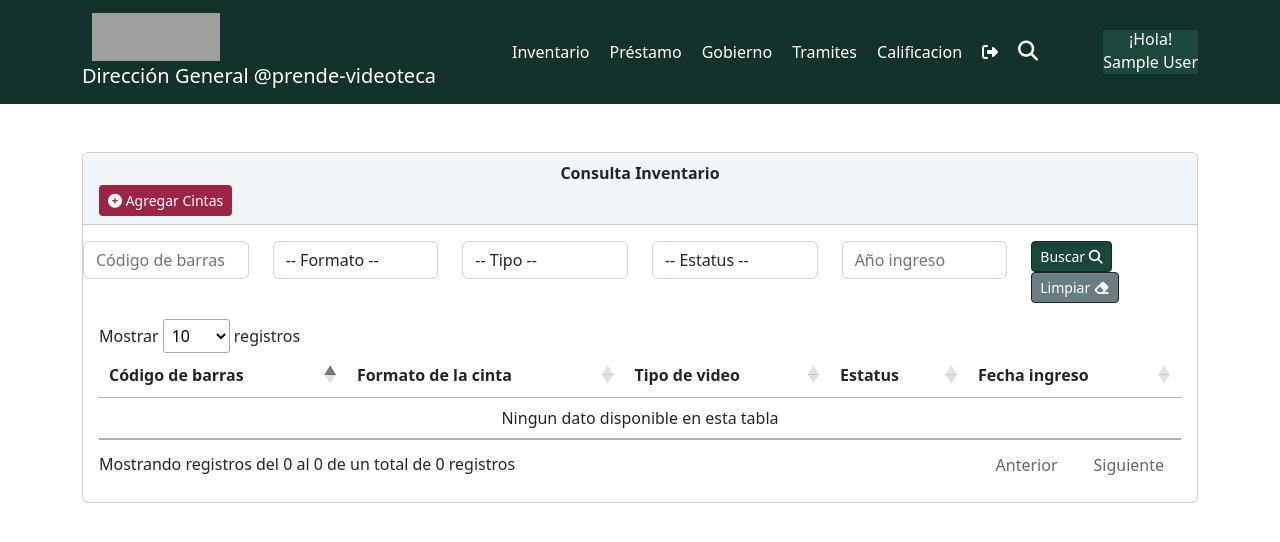
After one commit to roberto-mx/videoteca, a Django app: page /cintas/consultaInventario/ in a window 1280 px wide. The commit adds this page. Shown: the top 542 px of the page. Run offline with Django 3.2, Linux system fonts and the light colour scheme; the visitor is signed in with stand-in values (Sample User, id 1); data that the repository does not hold is empty; some libraries are stand-ins or nearby versions; grey boxes are pictures that could not be loaded.

Commit message:
Cambios de Inventario

```diff
--- a/inventario/forms.py
+++ b/inventario/forms.py
@@ -48,13 +48,13 @@ class MaestroCintasFilter(forms.Form):
 class MaestrosCintasForm(forms.ModelForm):
     class Meta:
         model = MaestroCintas
-        fields = ['video_id', 'video_cbarras', 'form_clave', 'video_codificacion',
+        fields = [ 'video_cbarras', 'form_clave', 'video_codificacion',
                   'video_tipo', 'video_fingreso', 'video_inventario', 'video_estatus',
                   'video_rack', 'video_nivel', 'video_anoproduccion', 'video_productor',
                   'video_coordinador', 'video_fechamov','video_observaciones', 'usua_clave',
                   'video_fchcal', 'video_target', 'tipo_id', 'origen_id']
         widgets = {
-            'video_id': forms.HiddenInput(),
+            # 'video_id': forms.HiddenInput(),
             'video_fechamov': forms.TextInput(),
             'video_cbarras': forms.TextInput(attrs={'placeholder': 'Código de barras'}),
             'video_observaciones': forms.Textarea(),
--- a/inventario/static/js/LengujeDatatable.js
+++ b/inventario/static/js/LengujeDatatable.js
@@ -1,4 +1,5 @@
 const len = {
+
 "lengthMenu": [[ 5, 10, 25, 50, 100, 150,200, -1], [5, 10,  25, 50 ,100 ,150,200, "Todo"]],
 "order": [[ 0, "asc" ]],
 
@@ -27,3 +28,33 @@ const len = {
         },
     }
 }
+
+const tableInventario = {
+"lengthMenu": [[ 10, 25, 50, 100, 150,200, -1], [ 10,  25, 50 ,100 ,150,200, "Todo"]],
+"order": [[ 0, "asc" ]],
+
+    "language": {
+        "sProcessing":     "Procesando...",
+        "sLengthMenu":     "Mostrar _MENU_ registros",
+        "sZeroRecords":    "No se encontraron resultados",
+        "sEmptyTable":     "Ningun dato disponible en esta tabla",
+        "sInfo":           "Mostrando registros del _START_ al _END_ de un total de _TOTAL_ registros",
+        "sInfoEmpty":      "Mostrando registros del 0 al 0 de un total de 0 registros",
+        "sInfoFiltered":   "(filtrado de un total de _MAX_ registros)",
+        "sInfoPostFix":    "",
+        "sSearch":         "Buscar:",
+        "sUrl":            "",
+        "sInfoThousands":  ",",
+        "sLoadingRecords": "Cargando...",
+        "oPaginate": {
+            "sFirst":    "Primero",
+            "sLast":     "Último",
+            "sNext":     "Siguiente",
+            "sPrevious": "Anterior"
+        },
+        "oAria": {
+            "sSortAscending":  ": Activar para ordenar la columna de manera ascendente",
+            "sSortDescending": ": Activar para ordenar la columna de manera descendente"
+        },
+    }
+}
--- /dev/null
+++ b/inventario/templates/inventario/consultaInventario.html
@@ -0,0 +1,130 @@
+{% extends 'templateBase.html' %}
+
+{% block titulo %} Calificación {% endblock %}
+
+{% block Contenido %}
+
+<div class="card col-12 mt-5">
+  <div class="card-header text-center" style="background-color:#F1F7F8;">
+    <strong>Consulta Inventario</strong>
+    <div class="d-flex justify-content-between">
+      <div>
+        <a name="" id="" class="btn btn-form btn-sm" href="{% url 'inventarioRegistro' %}" style="background:#9D2449" role="button">
+          <i class="fa-solid fa-circle-plus" style="color:white;"></i>
+          <span style="color: white;">Agregar Cintas</span>
+        </a>
+      </div>
+    </div>
+  </div>
+  <form role="form" class="mt-3 d-flex justify-content-center" id="" >
+    <div class="row">
+      <div class="col-md-2">
+          <input type="text" id="q" name="q" value="{{request.GET.q}}" class="form-control" placeholder="Código de barras">
+      </div>
+      <div class="col-md-2">
+        <select class="form-control" id="formato" name="formato">
+          <option value="">-- Formato --</option>
+          {% for formato in formatos_list %}
+            {% if formato_filter == formato.form_clave %}
+              <option value="{{ formato.form_clave }}" selected="selected">{{ formato.form_descripcion }}</option>
+            {% else %}
+              <option value="{{ formato.form_clave }}">{{ formato.form_descripcion }}</option>
+            {% endif %}
+          {% endfor %}
+        </select>
+      </div>
+      <div class="col-md-2">
+        <select class="form-control" name="tipo">
+          <option value="">-- Tipo --</option>
+          {% for tipo in tipo_list %}
+            {% if tipo_filter == tipo.id_status %}
+              <option value="{{ tipo.id_status }}" selected="selected">{{ tipo.status }}</option>
+            {% else %}
+              <option value="{{ tipo.id_status }}">{{ tipo.status }}</option>
+            {% endif %}
+          {% endfor %}
+        </select>
+      </div>
+      <div class="col-md-2">
+
+        <select class="form-control" name="status">
+          <option value="">-- Estatus --</option>
+          <option value="1" {%if status_filter == '1' %} selected="selected"{%endif%}>En Videoteca</option>
+          <option value="2" {%if status_filter == '2' %} selected="selected"{%endif%}>En Calificacion</option>
+          <option value="3" {%if status_filter == '3' %} selected="selected"{%endif%}>Cinta Extraviada</option>
+          <option value="4" {%if status_filter == '4' %} selected="selected"{%endif%}>Baja por Daño</option>
+        </select>
+      </div>
+      <div class="col-md-2">
+        <input type="number" name="anio" class="form-control" placeholder="Año ingreso" value="{{anio_filter}}">
+      </div>
+      <div class="col-md-2">
+        <button class="btn btn-default btn-sm active" style="background:#18463b" type="submit">
+          <span style="color:white">Buscar</span>
+          <i class='fas fa-search' style="color: white"></i>
+        </button>
+        <button class="btn btn-default btn-sm active" style="background:#6A7D83" type="submit" id="cleanInventari">
+          <span style="color:white">Limpiar</span>
+          <i class="fas fa-eraser" style="color: white;"></i>
+        </button>
+      </div>
+    </div>
+  </form>
+
+  <div class="card-body">
+    <div class="table-responsive">
+      <table class="table table-hover mt-2" id="tableMaestroCintas">
+        <thead>
+          <tr>
+            <th>Código de barras</th>
+            <th>Formato de la cinta</th>
+            <th>Tipo de video</th>
+            <th>Estatus</th>
+            <th>Fecha ingreso</th>
+
+          </tr>
+        </thead>
+        {% if mcintas_list %}
+        <tbody>
+          {% for cinta in mcintas_list %}
+          <tr>
+            <td><a href="/inventario/cintas/{{cinta.video_cbarras}}/">{{ cinta.video_cbarras }}</a></td>
+            <td>{{ cinta.video_codificacion }}</td>
+            <td>{{ cinta.video_tipo|default:"" }}</td>
+            <td>{{ cinta.video_estatus|default:"" }}</td>
+            <td>{{ cinta.video_fingreso|default_if_none:"" }}</td>
+          </tr>
+          {% endfor %}
+        </tbody>
+        {% endif %}
+      </table>
+    </div>
+  </div>
+</div>
+
+<script>
+$(document).ready(function () {
+    $("#cleanInventari").on("click", function (e) {
+        e.preventDefault(); // Evita que se envíe el formulario
+
+        // Limpiar los campos de búsqueda
+        $("#q").val("");
+        $("#formato").val("");
+        $("#tipo").val("");
+        $("#status").val("");
+        $("#anio").val("");
+
+        window.location.href = "{% url 'consultaInventario' %}";
+    });
+
+    $('#tableMaestroCintas').DataTable({
+        searching: false,
+        ...tableInventario
+
+    });
+});
+</script>
+
+
+
+{% endblock %}
--- a/inventario/templates/templateBase.html
+++ b/inventario/templates/templateBase.html
@@ -46,7 +46,7 @@
             </div>
 
             <div class="d-flex justify-content-end ">
-              <a href="/inventario" class="btn-button"  title="Inventario">
+              <a href="{% url 'consultaInventario' %}" class="btn-button"  title="Inventario">
                 <span> Inventario </span>
               </a>
               <a href="{% url 'prestamos_list' %}" class="btn-button" title="Préstamo">
@@ -58,6 +58,14 @@
               <a href="https://www.gob.mx/tramites" class="btn-button" title="Tramites">
                 <span> Tramites </span>
               </a>
+
+              <a href="{% url 'consultaFormulario' %}" class="btn-button" title="Calificación">
+                <span> Calificacion </span>
+              </a>
+
+              {% comment %} <a href="{% url 'inventarioRegistro' %}" class="btn-button" title="Inventario2">
+                <span> Inventario2 </span>
+              </a>         {% endcomment %}
 
               <a href="{% url 'logout' %}" class="btn-button" title="Cerrar sesión">
 
--- a/inventario/views/__init__.py
+++ b/inventario/views/__init__.py
@@ -24,6 +24,11 @@ from .maestrocintas import (
     FormatosCintasListView,
     FormatosCintasFormView
 
+)
+
+from.inventarioTemplate import(
+    inventarioRegistro,
+    consultaInventario
 )
 
 from .formularios import (
--- /dev/null
+++ b/inventario/views/inventarioTemplate.py
@@ -0,0 +1,91 @@
+from django.shortcuts import render, redirect
+from ..forms import  MaestrosCintasForm
+from ..models import MaestroCintas, FormatosCintas, CatStatus
+from django.db.models import Max
+from django.views.decorators.csrf import csrf_exempt
+from django.contrib.auth.decorators import login_required, permission_required, user_passes_test
+from django.http import JsonResponse
+import json
+from django.db.models import Q
+from django.core.paginator import Paginator
+from django.shortcuts import render
+#
+
+from django.core.paginator import Paginator, EmptyPage, PageNotAnInteger
+from django.shortcuts import render
+import re
+
+
+@login_required
+def inventarioRegistro(request):
+    if request.method == 'POST':
+        form = MaestrosCintasForm(request.POST)
+        if form.is_valid():
+            form.save()
+            return JsonResponse({ 'message': "¡Se ha registrado la cinta con éxito!"})
+    else:
+        form = MaestrosCintasForm()
+
+    return render(request, 'inventario/inventarioRegistro.html', {'formulario': form})
+
+
+
+@login_required
+@csrf_exempt
+def consultaInventario(request):
+    cbarras = request.GET.get('q', '')
+    formato = request.GET.get('formato', '')
+    tipo = request.GET.get('tipo', '')
+    status = request.GET.get('status', '')
+    anio = request.GET.get('anio', '')
+
+    no_search_result = cbarras != '' or formato != '' or tipo != '' or status != '' or anio != ''
+
+    estatus = {
+        '1': 'En Videoteca',
+        '2': 'En Calificacion',
+        '3': 'Cinta Extraviada',
+        '4': 'Baja por Daño'
+    }
+
+    rs = MaestroCintas.objects.all().order_by('video_cbarras')
+
+    if cbarras != '':
+        rs = rs.filter(video_cbarras__contains=cbarras)
+    if formato != '':
+        rs = rs.filter(form_clave=formato)
+    if tipo != '':
+        rs = rs.filter(video_tipo=tipo)
+    if status != '':
+        rs = rs.filter(video_estatus=estatus.get(status, ''))  # Obtener el valor correspondiente o cadena vacía
+    if anio != '':
+        rs = rs.filter(video_fechamov__year=int(anio))
+
+    query_string = request.META.get("QUERY_STRING", "")
+    validated_query_string = "&".join([x for x in re.findall(r"(\w*=\w{1,})", query_string) if not "page=" in x])
+
+    page = request.GET.get('page')
+    paginate_by = 1000
+    paginator = Paginator(rs, paginate_by)
+
+    try:
+        cintas = paginator.page(page)
+    except PageNotAnInteger:
+        cintas = paginator.page(1)
+    except EmptyPage:
+        cintas = paginator.page(paginator.num_pages)
+
+    context = {
+        'mcintas_list': cintas,
+        'tipo_list': CatStatus.objects.all(),
+        'formatos_list': FormatosCintas.objects.all(),
+        'no_search_result': no_search_result,
+        'query_string': "&" + validated_query_string if (validated_query_string and no_search_result) else "",
+        'cbarras_filter': cbarras,
+        'formato_filter': int(formato) if formato != '' else 0,
+        'tipo_filter': tipo,
+        'status_filter': status,
+        'anio_filter': anio,
+    }
+
+    return render(request, 'inventario/consultaInventario.html', context)
--- a/inventario/views/maestrocintas.py
+++ b/inventario/views/maestrocintas.py
@@ -173,10 +173,6 @@ class MaestroCintasListView(ListView):
 #     form_class = MaestrosCintasForm
 #     success_url = reverse_lazy('inventario:cintas-list')
 
-
-
-
-
 class MaestroCintasCreateView(CreateView):
     model = MaestroCintas
     template_name = 'inventario/maestrocintas_create.html'
@@ -193,7 +189,6 @@ class MaestroCintasCreateView(CreateView):
             'data': {
                 'id': self.object.id,
                 'video_cbarras': self.object.video_cbarras,
-
             }
         }
 
@@ -213,7 +208,6 @@ class MaestroCintasDetailView(DetailView):
         context = super(MaestroCintasDetailView, self).get_context_data(**kwargs)
         context['programas'] = DetalleProgramas.objects.filter(video_cbarras=self.object.video_cbarras)
         return context
-
 
 #@method_decorator(login_required, name='dispatch')
 class MaestroCintasUpdateView(UpdateView):
--- a/videoteca/urls.py
+++ b/videoteca/urls.py
@@ -40,7 +40,9 @@ from inventario.views import (
     eliminarProgramaSerie,
     eliminarRegistro,
     cambiarEstatusCalificacion,
-    formulario
+    formulario,
+    inventarioRegistro,
+    consultaInventario
 )
 from django.contrib.auth import(
     views
@@ -72,6 +74,12 @@ urlpatterns = [
     path('calificaciones/eliminarRegistro/<int:id>/', eliminarRegistro, name='eliminarRegistro'),
     path('calificaciones/cambiarEstatusCalificacion/<int:id>/', cambiarEstatusCalificacion, name='cambiarEstatusCalificacion'),
 
+    # #InventarioTemplate
+    path('cintas/inventarioRegistro/', inventarioRegistro, name='inventarioRegistro'),
+    path('cintas/consultaInventario/', consultaInventario, name='consultaInventario'),
+
+
+
     # Aquí ira el tercer pdf
     path('prestamos/generate_pdf_register', generate_pdf_resgister_folio, name='generate_pdf_resgister_folio'),
     path('search_folio/<int:pk>', GetFolioPrestamo, name='search_folio_prestamo'),
```
Also changed, not shown: inventario/templates/calificaForm/consultaFormulario.html (+5 -5 lines), inventario/templates/inventario/inventarioRegistro.html (added, +81 -0 lines), inventario/views/reports.py (+7 -2 lines).
